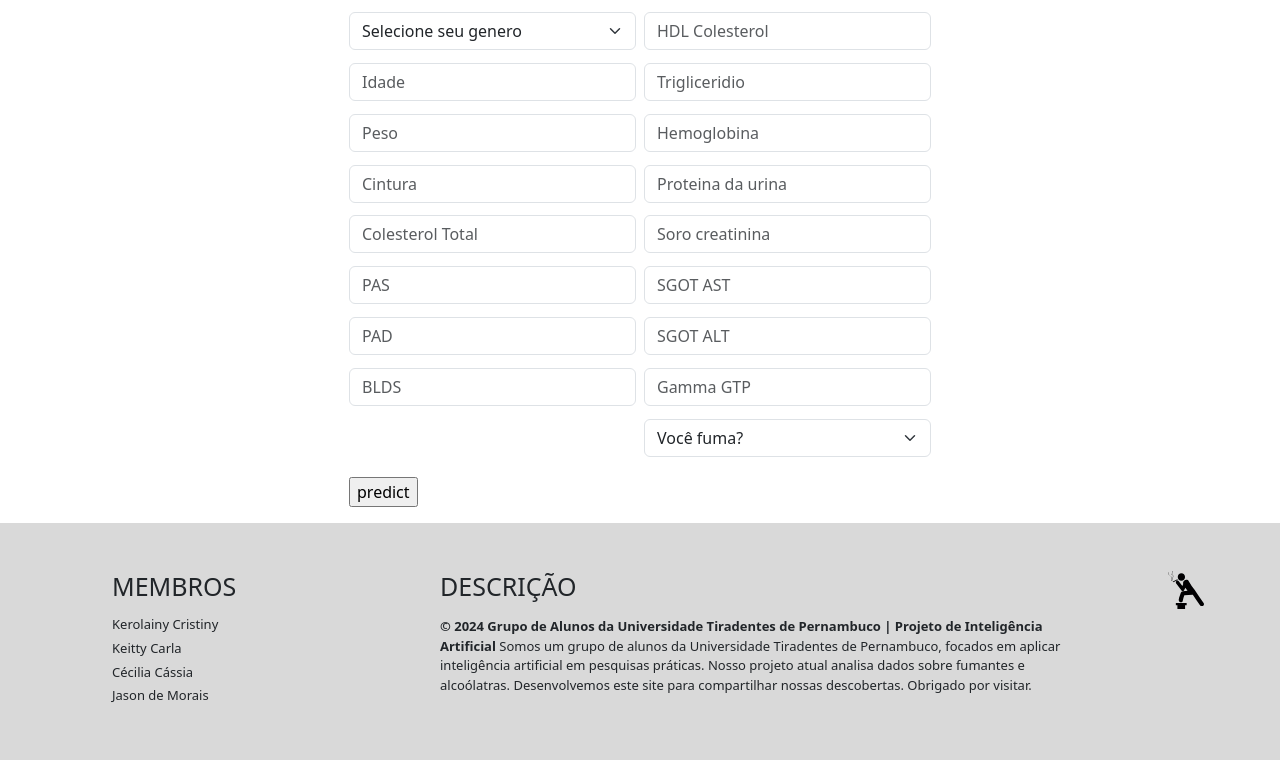
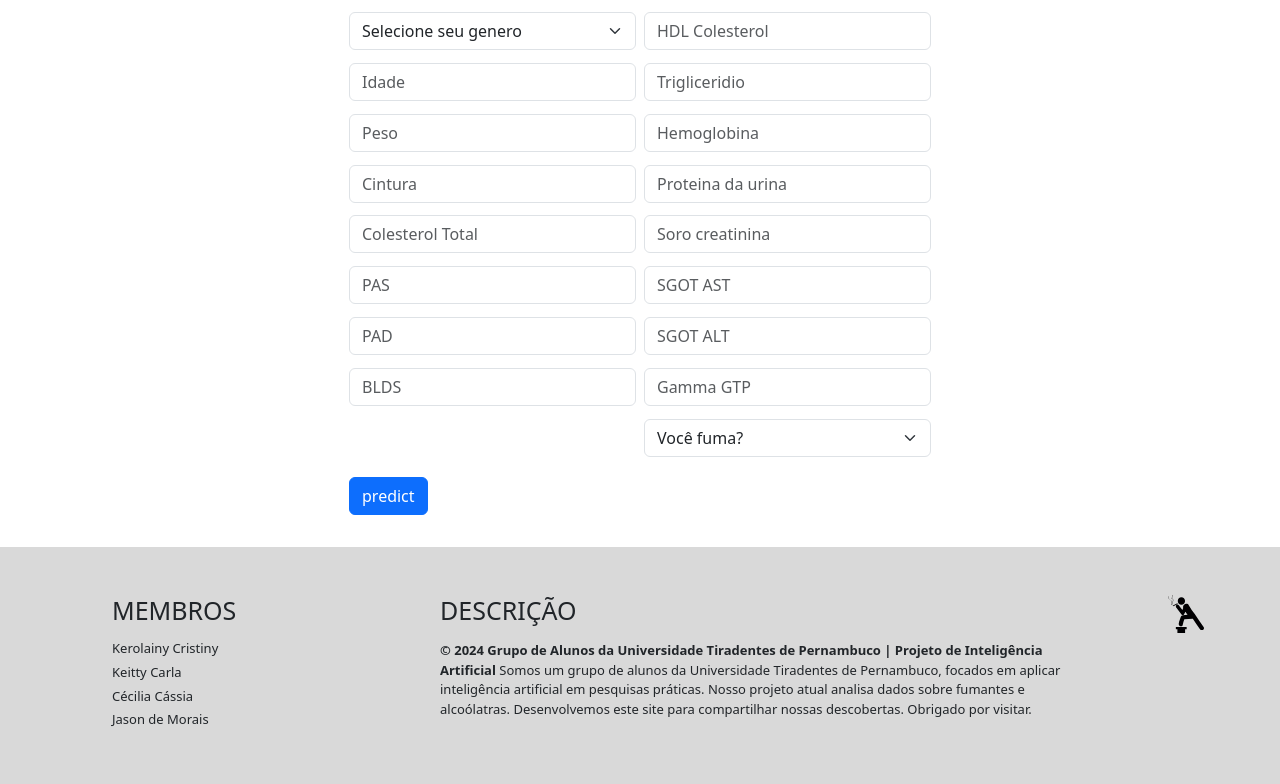
Before and after one commit to JasonMoraisF/Graficos_fumantes_alcoolatras, a Flask app: page / in a window 1280 px wide. Shown: the part 2074-2858 px from the top of the page. Before the commit the page ends 2834 px from the top, so only its background shows below. Run offline with Flask 3, Linux system fonts and the light colour scheme; some libraries are stand-ins or nearby versions.

Commit message:
Update: Margem aplicada ao resultado

```diff
--- a/fbGraph/static/resposta_style.css
+++ b/fbGraph/static/resposta_style.css
@@ -60,3 +60,6 @@
   line-height: 1.4;
 
 }
+.rsp_titulo{
+  margin-bottom: 5rem;
+}
--- a/fbGraph/templates/index.html
+++ b/fbGraph/templates/index.html
@@ -241,7 +241,7 @@
           </div>
         </div>
         <div class="col-auto">
-          <input type="submit" value="predict">
+          <input type="submit" value="predict" class="btn btn-primary mb-3">
         </div>
       </form>
     </div>
```
